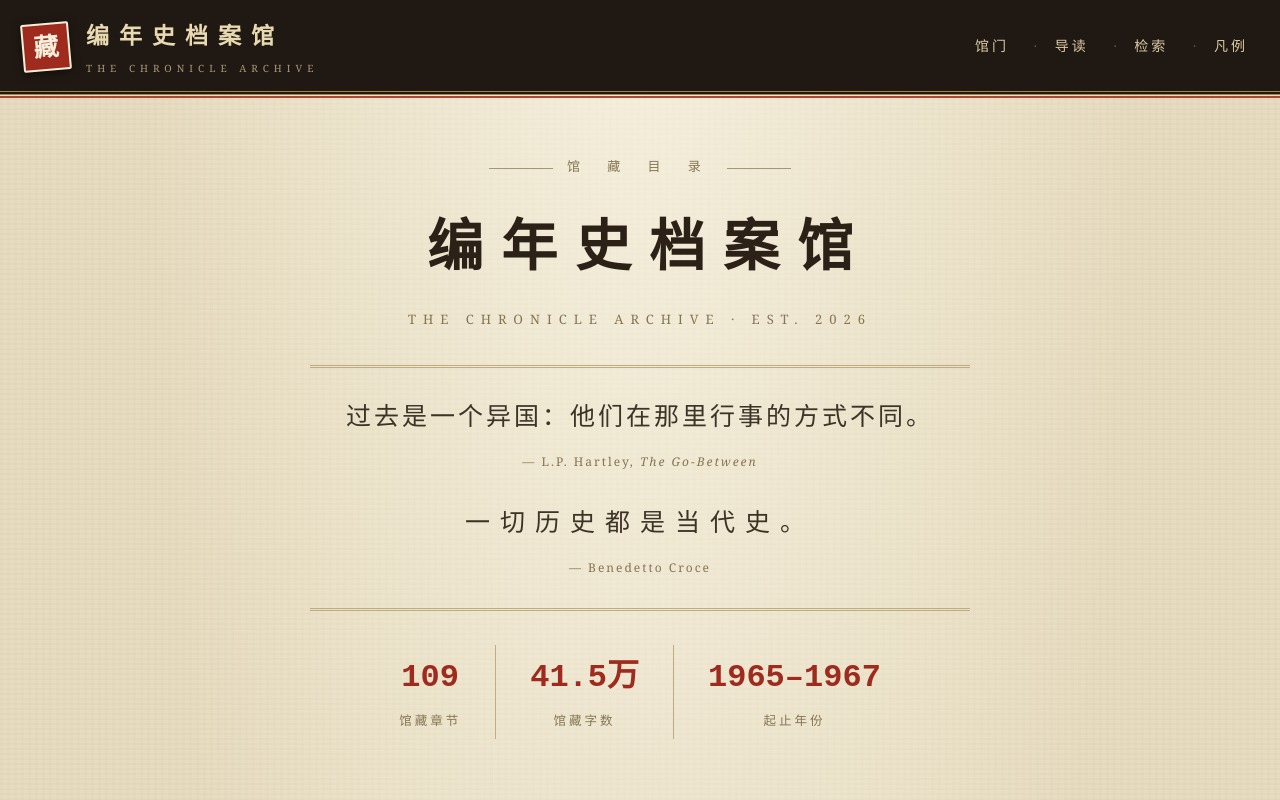
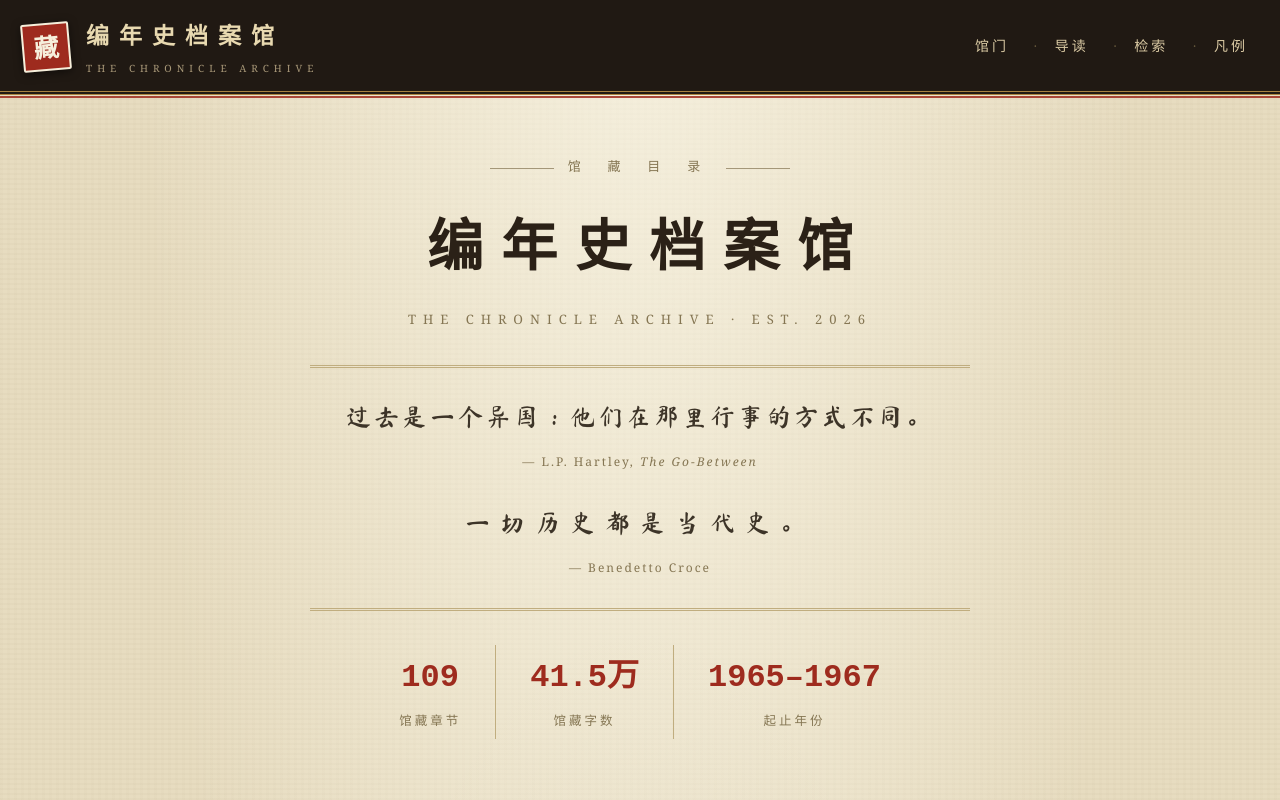
Before and after one commit to fghijkln/chronicle-archive, a website: page index.html in a window 1280 px wide. Shown: the top 800 px of the page. Drawn offline with Linux system fonts and the light colour scheme.

Commit message:
题辞/引文嵌入子集化楷体字形（离线可用），修复移动端楷体降级问题

```diff
--- a/css/style.css
+++ b/css/style.css
@@ -1,4 +1,9 @@
 /* 编年史档案馆 · 旧卷宗风格 */
+@font-face{
+  font-family:"EpigraphKai";
+  src:url("../fonts/epigraph-kai.woff2") format("woff2");
+  font-weight:400;font-style:normal;font-display:swap;
+}
 :root{
   --paper:#e7dcc0; --paper2:#ded1ac; --card:#f6efdb; --card2:#efe5c9;
   --ink:#2b2117; --ink-soft:#4a3d2c;
@@ -6,7 +11,7 @@
   --gold:#a8823f; --gold-pale:#c9a86a;
   --muted:#857653; --line:#c0ad7f; --line-soft:#d3c49c;
   --serif:"Songti SC","STSong","Noto Serif SC","SimSun",serif;
-  --kai:"Kaiti SC","STKaiti","KaiTi","楷体",serif;
+  --kai:"EpigraphKai","Kaiti SC","STKaiti","KaiTi","楷体",serif;
   --type:"Courier New",Courier,monospace;
   --lat:Georgia,"Times New Roman",serif;
 }
```
Also changed, not shown: fonts/epigraph-kai.woff2 (added).
